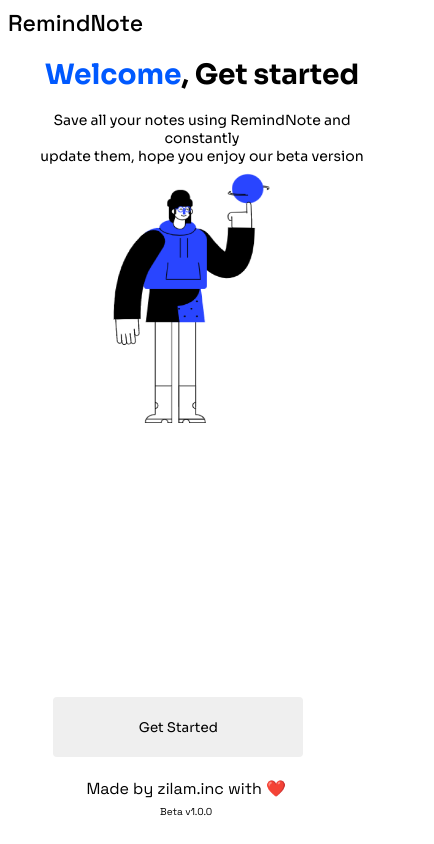
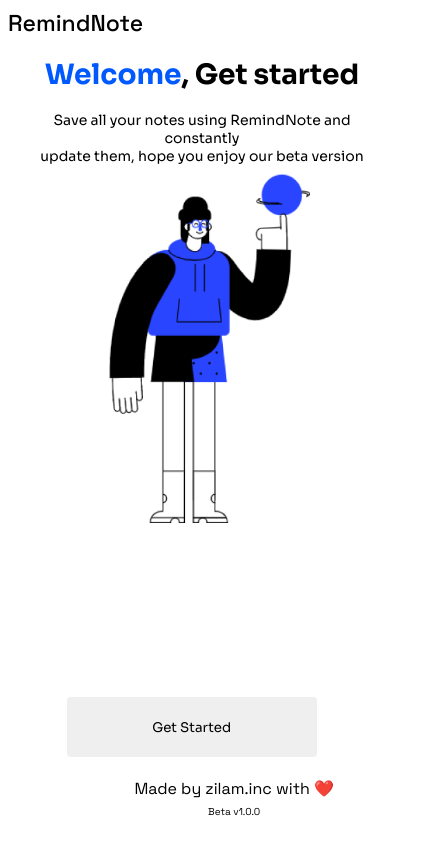
Before and after one commit to aaronteamAAR/notepad, a plain HTML site: page index.html in a window 390 px wide. Shown: the whole page, 434 px wide, since content can reach past the window. Drawn offline with Linux system fonts and the light colour scheme.

Commit message:
Resolved UI again

```diff
--- a/index.css
+++ b/index.css
@@ -46,7 +46,15 @@ button {
   margin-left: 38em;
   font-family: "Sora", sans-serif;
 }
+@media only screen and (max-height: 800px) {
+footer{
+ margin-left: -1em;
+}
+button{
+    margin-left: 1em;
+}
 
+}
 @media only screen and (min-width: 320px) and (max-width: 479px) {
   .main {
     margin: 0;
@@ -64,16 +72,16 @@ button {
     text-align: center;
   }
   footer {
-    left: 6em;
+    left: 9em;
   }
   button {
-    left: 4em;
+    left: 5em;
   }
   .img {
-    margin-left: 1em;
+    margin-left: -3em;
     margin-top: 1em;
-    width: 700px;
-    height: 500px;
+    width: 900px;
+    height: 700px;
     zoom: .5;
   }
 }
```
